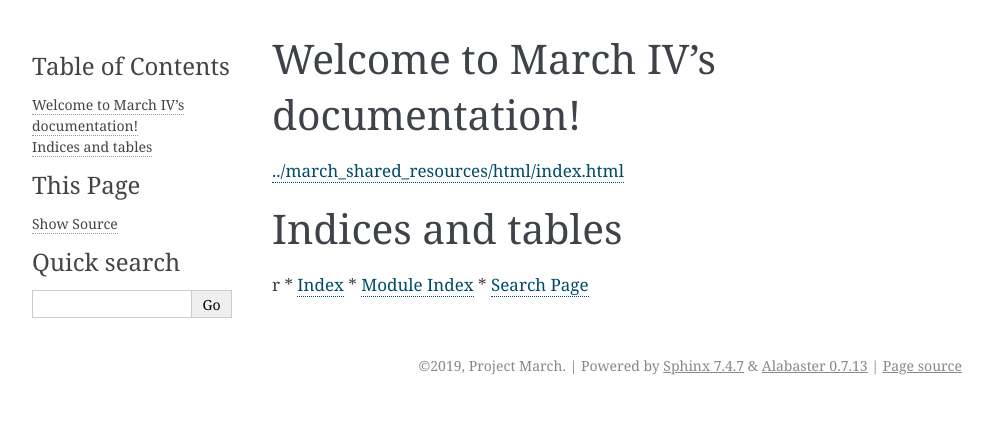
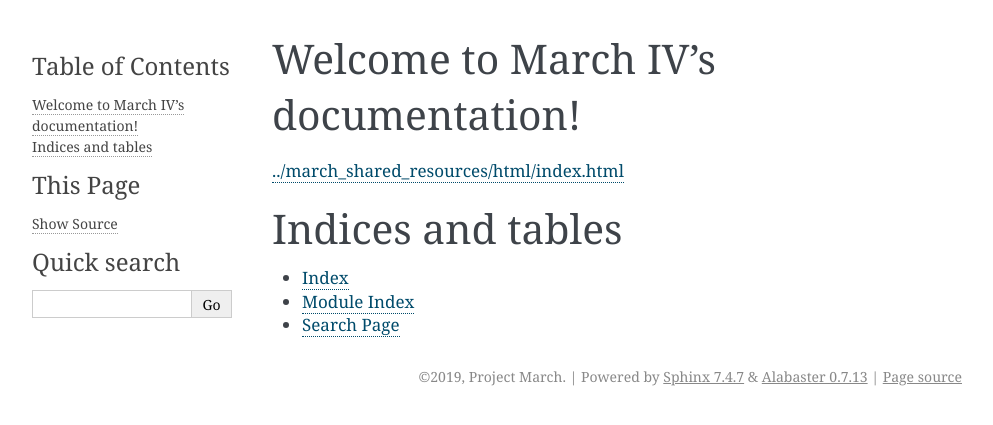
Before and after one commit to project-march/march, a Sphinx documentation site: the page built from march_ws/docs/sphinx/index.rst, in a window 1280 px wide. Shown: the top 425 px of the page, without its empty margins (148-1141 px from the left). Built offline with Sphinx 7.4.7, drawn with Linux system fonts in a browser that asks for light colours.

```diff
--- a/march_ws/docs/sphinx/conf.py
+++ b/march_ws/docs/sphinx/conf.py
@@ -174,4 +174,5 @@ epub_exclude_files = ['search.html']
 
 # Generate doxygen
 import subprocess
+subprocess.call('make clean', shell=True)
 subprocess.call('rosdoc_lite ../../src/march_shared_resources/ -o ./build/march_shared_resources', shell=True)
--- a/march_ws/docs/sphinx/index.rst
+++ b/march_ws/docs/sphinx/index.rst
@@ -10,7 +10,6 @@ Welcome to March IV's documentation!
 
 Indices and tables
 ==================
-r
 * :ref:`genindex`
 * :ref:`modindex`
 * :ref:`search`
```
